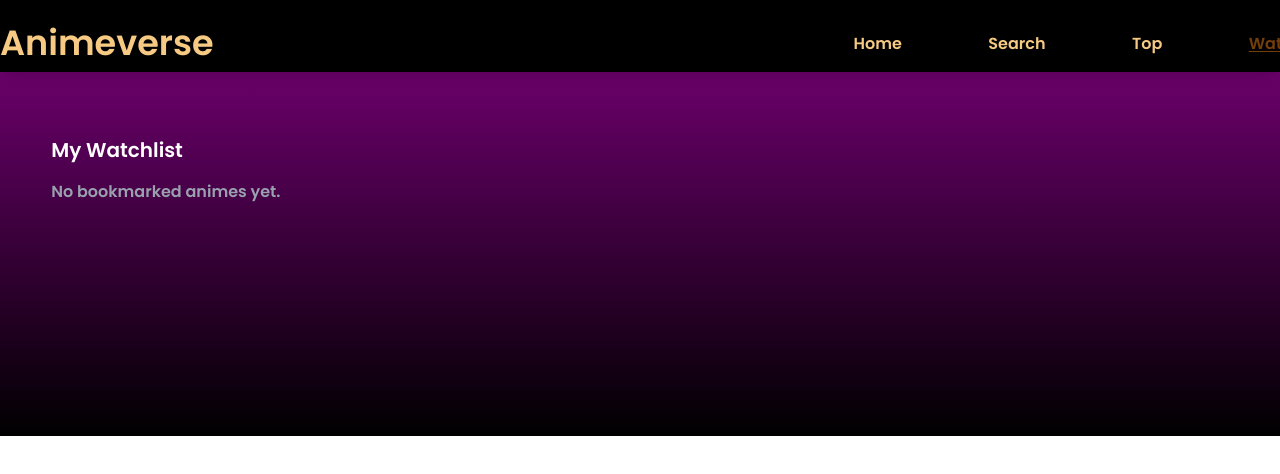
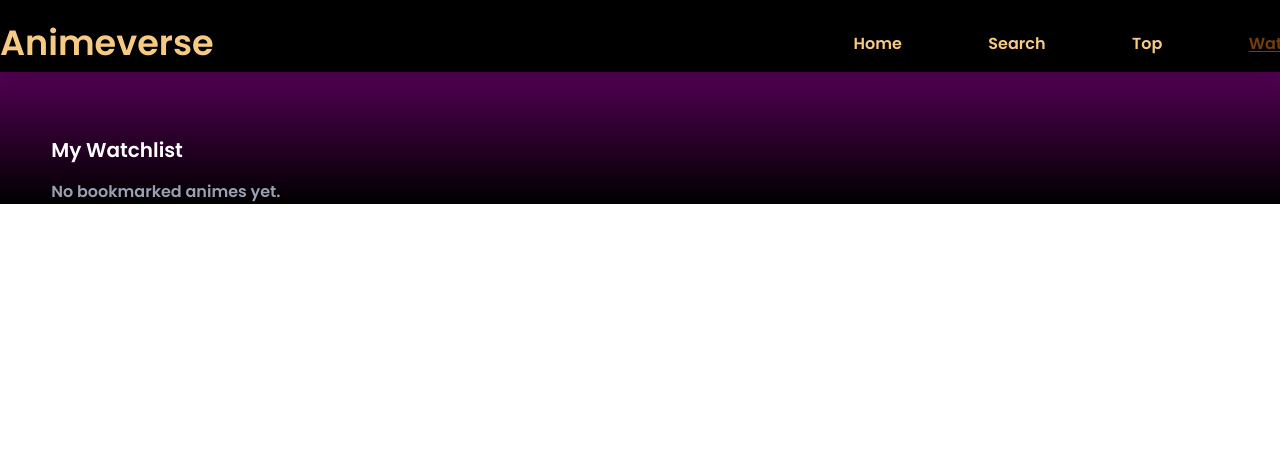
Before and after one commit to Shaurya-999/Animeverse, a React (Vite) app: page /watchlist in a window 1280 px wide. Shown: the top 474 px of the page. Built offline with nearby package versions, Linux system fonts and the light colour scheme.

Commit message:
Describe the change you made

```diff
--- a/src/App.css
+++ b/src/App.css
@@ -22,11 +22,9 @@ text-overflow: ellipsis;
 }
 
 #watch{
-  min-height: 300px;
-  max-height: 100%;
+  height: 100%;
 }
 
 #search{
-  min-height: 300px;
-  max-height: 100%;
+  height: 100%;
 }
--- a/src/Components/Search.jsx
+++ b/src/Components/Search.jsx
@@ -22,7 +22,7 @@ function Search() {
   };
 
   return (
-    <div id="search"className="text-white ">
+    <div id="search"className="text-white h-[1200px]">
       <h1 className="text-2xl font-bold mb-4 text-center mt-[10px]">Search Anime</h1>
       <div className="flex gap-2 mb-4 justify-center">
         <input
--- a/src/Components/Watchlist.jsx
+++ b/src/Components/Watchlist.jsx
@@ -11,7 +11,7 @@ function Watchlist() {
   }, []);
 
   return (
-    <div id="watch">
+    <div id="watch" className="h-[1200px]">
       <h1 className="text-white text-xl mb-4 ml-[4%] mt-[5%]">My Watchlist</h1>
       {bookmarks.length === 0 ? (
         <p className="text-gray-400 ml-[4%]">No bookmarked animes yet.</p>
```
